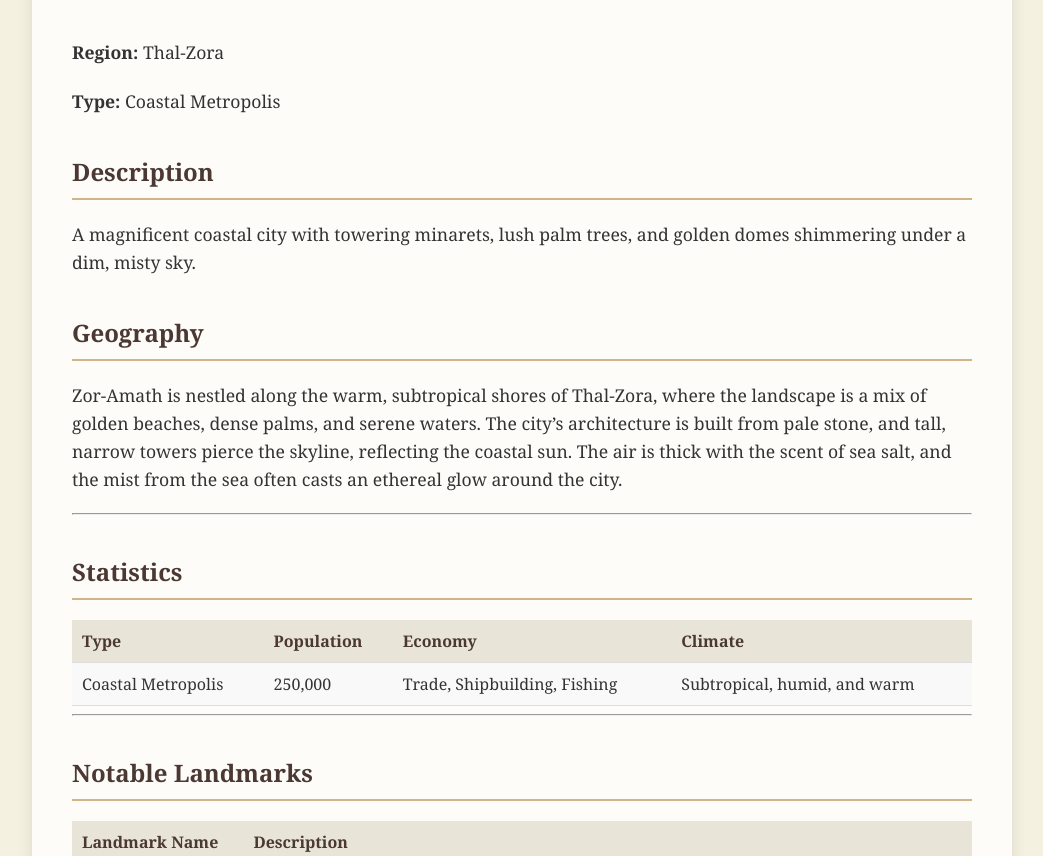
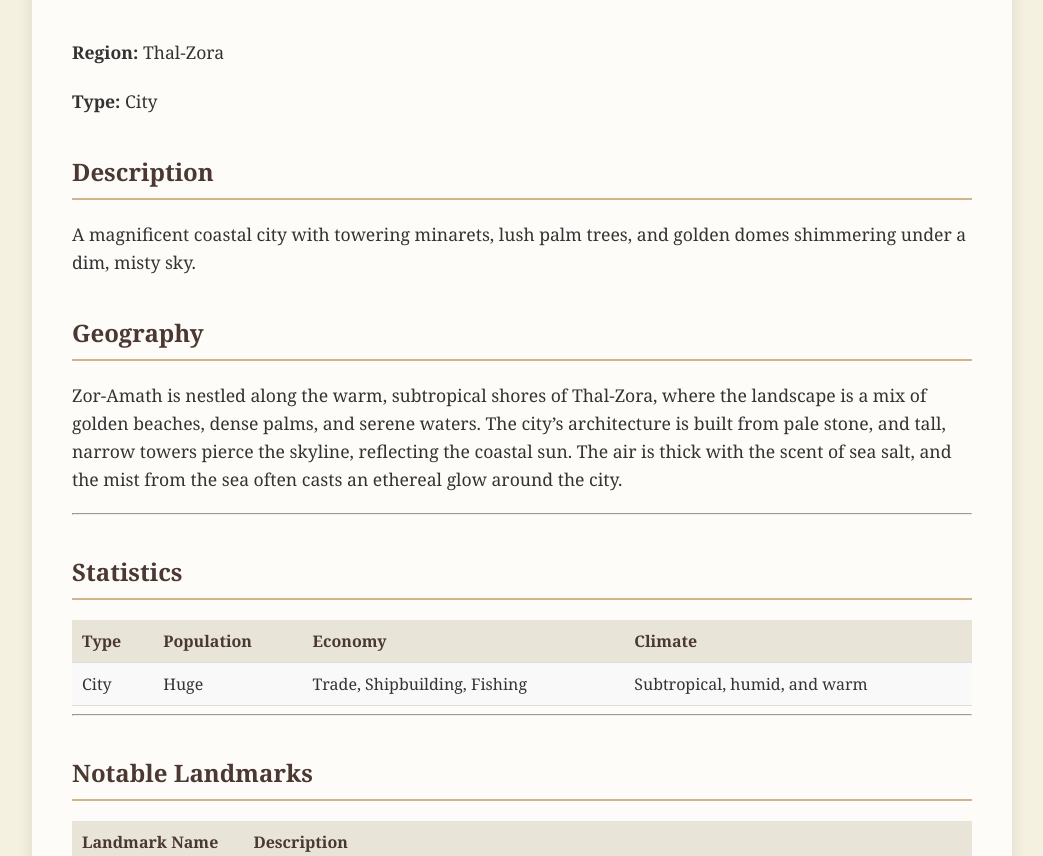
Before and after one commit to arcticblizzard/Myridia, a Jekyll site: the page built from locations/zor-amath.md, in a window 1280 px wide and 1400 px high, cut to the strip 544-1400 px from the top of the window. Shown: the whole strip, without its empty margins (118-1161 px from the left). Built offline with Jekyll 4.4.1, drawn with Linux system fonts in a browser that asks for light colours.

Commit message:
Update zor-amath.md

```diff
--- a/locations/zor-amath.md
+++ b/locations/zor-amath.md
@@ -1,11 +1,11 @@
 ---
 layout: location
 title: "Zor-Amath"
-image: "file-zhYlS3cP7zxLNVMhMfW8nwK3"
+image: "/assets/images/zor-amath.jpg"
 permalink: /locations/zor-amath/
 region: "Thal-Zora"
-type: "Coastal Metropolis"
-coordinates: {latitude: -12.6, longitude: 32.8}
+type: "City"
+coordinates: "9224,6184"
 description: "A magnificent coastal city with towering minarets, lush palm trees, and golden domes shimmering under a dim, misty sky."
 ---
 
@@ -19,7 +19,7 @@ Zor-Amath is nestled along the warm, subtropical shores of Thal-Zora, where the
 
 | Type               | Population | Economy                       | Climate                      |
 |--------------------|------------|-------------------------------|------------------------------|
-| Coastal Metropolis  | 250,000    | Trade, Shipbuilding, Fishing   | Subtropical, humid, and warm  |
+| City  | Huge   | Trade, Shipbuilding, Fishing   | Subtropical, humid, and warm  |
 
 ---
 
```
